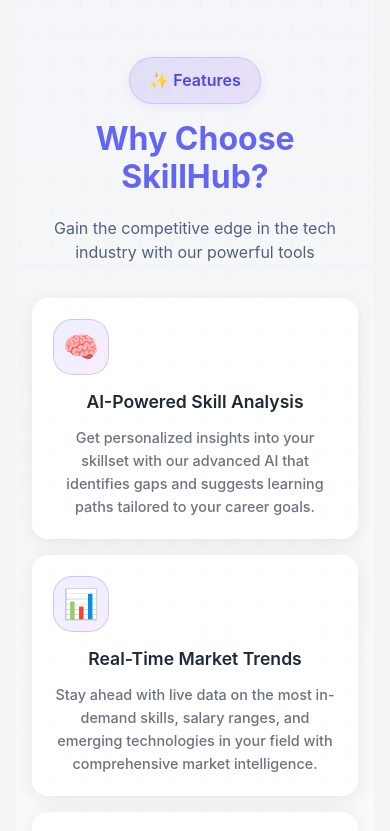
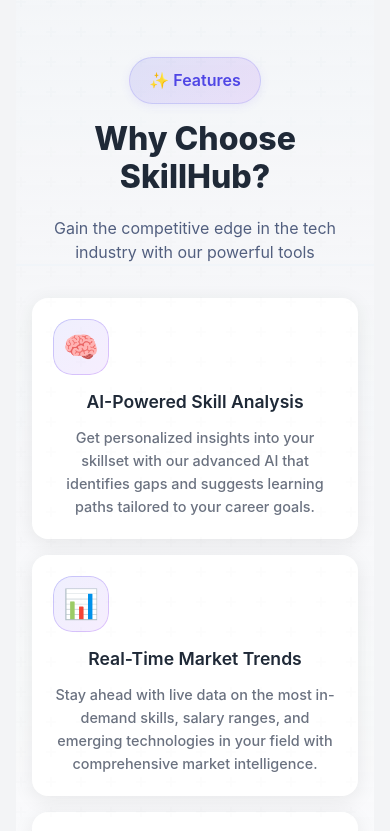
Before and after one commit to pratham0804/skillhub-webapp, a React (Create React App) app in the folder frontend/: page / in a window 390 px wide. Shown: the part 900-1731 px from the top of the page. Built offline with nearby package versions, Linux system fonts and the light colour scheme; no server answers.

Commit message:
Fix section header text color: Restore original dark color (#1f2937) across all screen sizes, removing purple gradient

```diff
--- a/frontend/src/App.css
+++ b/frontend/src/App.css
@@ -573,9 +573,11 @@
 }
 
 .section-header h2 {
-  font-size: 2.4rem;
-  margin-bottom: 1.5rem;
-  order: 2;
+  font-size: 3.2rem;
+  margin-bottom: 2rem;
+  font-weight: 800;
+  color: #1f2937;
+  line-height: 1.2;
 }
 
 .section-header .subtitle {
@@ -748,8 +750,9 @@
   }
 
   .section-header h2 {
-    font-size: 2.4rem;
-    margin-bottom: 1rem;
+    font-size: 2rem;
+    font-weight: 800;
+    color: #1f2937;
     order: 2;
   }
 
@@ -4391,6 +4394,8 @@
 
   .section-header h2 {
     font-size: 2rem;
+    font-weight: 800;
+    color: #1f2937;
     line-height: 1.2;
     margin-bottom: 1.2rem;
   }
@@ -4420,6 +4425,8 @@
 
   .how-it-works-section h2 {
     font-size: 2rem;
+    font-weight: 800;
+    color: #1f2937;
     line-height: 1.2;
     margin-bottom: 1.2rem;
   }
```
